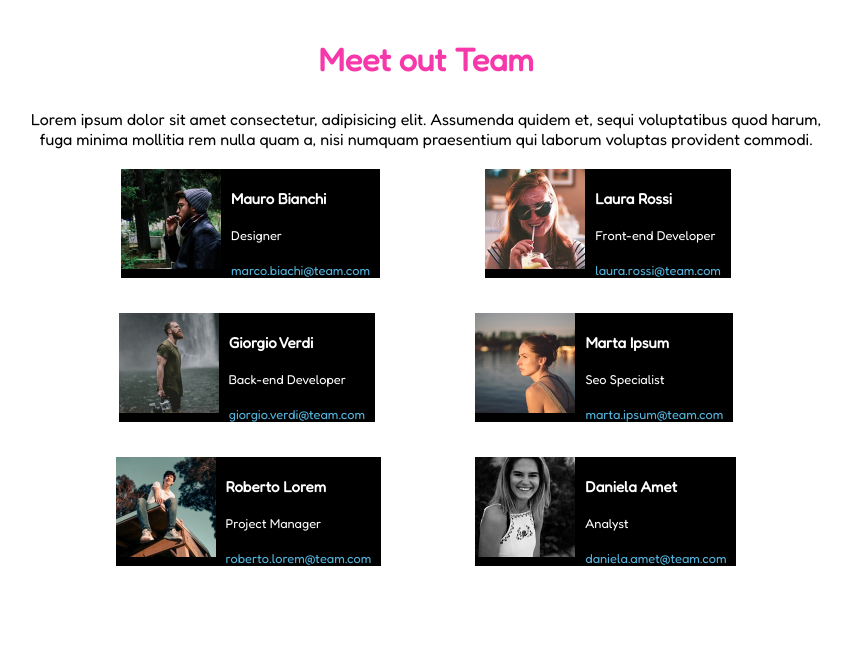
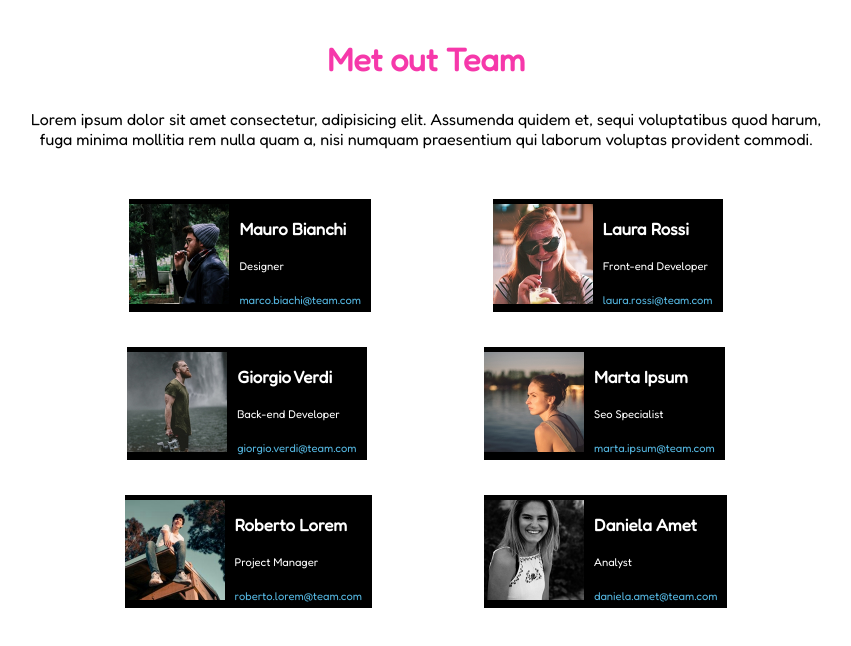
Before and after one commit to MarcoDC96/html-css-flex-cards, a plain HTML site: page index.html in a window 1280 px wide. Shown: the whole page, without its empty margins (214-1065 px from the left). Drawn offline with Linux system fonts and the light colour scheme.

Commit message:
Finish, but.

```diff
--- a/css/style.css
+++ b/css/style.css
@@ -27,7 +27,9 @@
     flex-wrap: wrap;
     margin-left: 300px;
     margin-right: 300px;
+    margin-top: 50px;
     gap: 35px;
+
 
 
 }
@@ -37,10 +39,10 @@
 }
 
 .flex-1{
-display: flex;
-margin-right: 20px;
-margin: 0;
-padding: 0;
+    display: flex;
+    margin-right: 20px;
+    margin: 0;
+    padding: 0;
 
 
 }
@@ -64,22 +66,15 @@ padding: 0;
 .logo{
     width: 100px;
     height: 100px;
-    margin: 0;
+    margin-bottom: 5px;
+    margin-top: 5px;
     padding: 0;
 }
 
 .ds{
-    font-size: 80%;
+    font-size: 70%;
     margin: 0;
-    padding-bottom: 0;
+    padding-bottom: 5px;
 
 
 }
-
-.flex-2{
-    display: flex;
-    flex-direction: column;
-
-
-
-}
--- a/index.html
+++ b/index.html
@@ -11,7 +11,7 @@
     <main>
         <!--QUesto è il titolo-->
         <div class="text-center c-1">
-            <h1>Meet out Team</h1>
+            <h1>Met out Team</h1>
         </div>
 
         <!--Questo è il paragrafo-->
@@ -25,7 +25,7 @@
                 <div class="flex-1 bg-b">
                     <img src="./img/male1.png" alt="Prima foto uomo" class="logo">
                         <div class="tc-w padd-1 ds">
-                                <h3>Mauro Bianchi</h3>
+                                <h2>Mauro Bianchi</h2>
                                 <p>Designer</p>
                                 <p class="c-skyblu">marco.biachi@team.com</p>
                         </div>
@@ -35,7 +35,7 @@
                 <div class="flex-1 bg-b">
                     <img src="./img/female1.png" alt="Prima foto donna" class="logo">
                          <div class="tc-w padd-1 ds">
-                            <h3>Laura Rossi</h3>
+                            <h2>Laura Rossi</h2>
                             <p>Front-end Developer</p>
                             <p class="c-skyblu">laura.rossi@team.com</p>
                          </div>
@@ -44,7 +44,7 @@
                 <div class="flex-1 bg-b">
                     <img src="./img/male2.png" alt="Seconda foto uomo" class="logo">
                         <div class="tc-w padd-1 ds">
-                                <h3>Giorgio Verdi</h3>
+                                <h2>Giorgio Verdi</h2>
                                 <p>Back-end Developer</p>
                                 <p class="c-skyblu">giorgio.verdi@team.com</p>
                         </div>
@@ -54,7 +54,7 @@
                 <div class="flex-1 bg-b">
                     <img src="./img/female2.png" alt="Seconda foto donna" class="logo">
                          <div class="tc-w padd-1 ds">
-                            <h3>Marta Ipsum</h3>
+                            <h2>Marta Ipsum</h2>
                             <p>Seo Specialist</p>
                             <p class="c-skyblu">marta.ipsum@team.com</p>
                          </div>
@@ -63,7 +63,7 @@
                 <div class="flex-1 bg-b">
                     <img src="./img/male3.png" alt="Terza foto uomo" class="logo">
                          <div class="tc-w padd-1 ds">
-                            <h3>Roberto Lorem</h3>
+                            <h2>Roberto Lorem</h2>
                             <p>Project Manager</p>
                             <p class="c-skyblu">roberto.lorem@team.com</p>
                          </div>
@@ -72,7 +72,7 @@
                 <div class="flex-1 bg-b">
                     <img src="./img/female3.png" alt="Terza foto donna" class="logo">
                          <div class="tc-w padd-1 ds flex-2">
-                            <h3>Daniela Amet</h3>
+                            <h2>Daniela Amet</h2>
                             <p>Analyst</p>
                             <p class="c-skyblu">daniela.amet@team.com</p>
                          </div>
```
